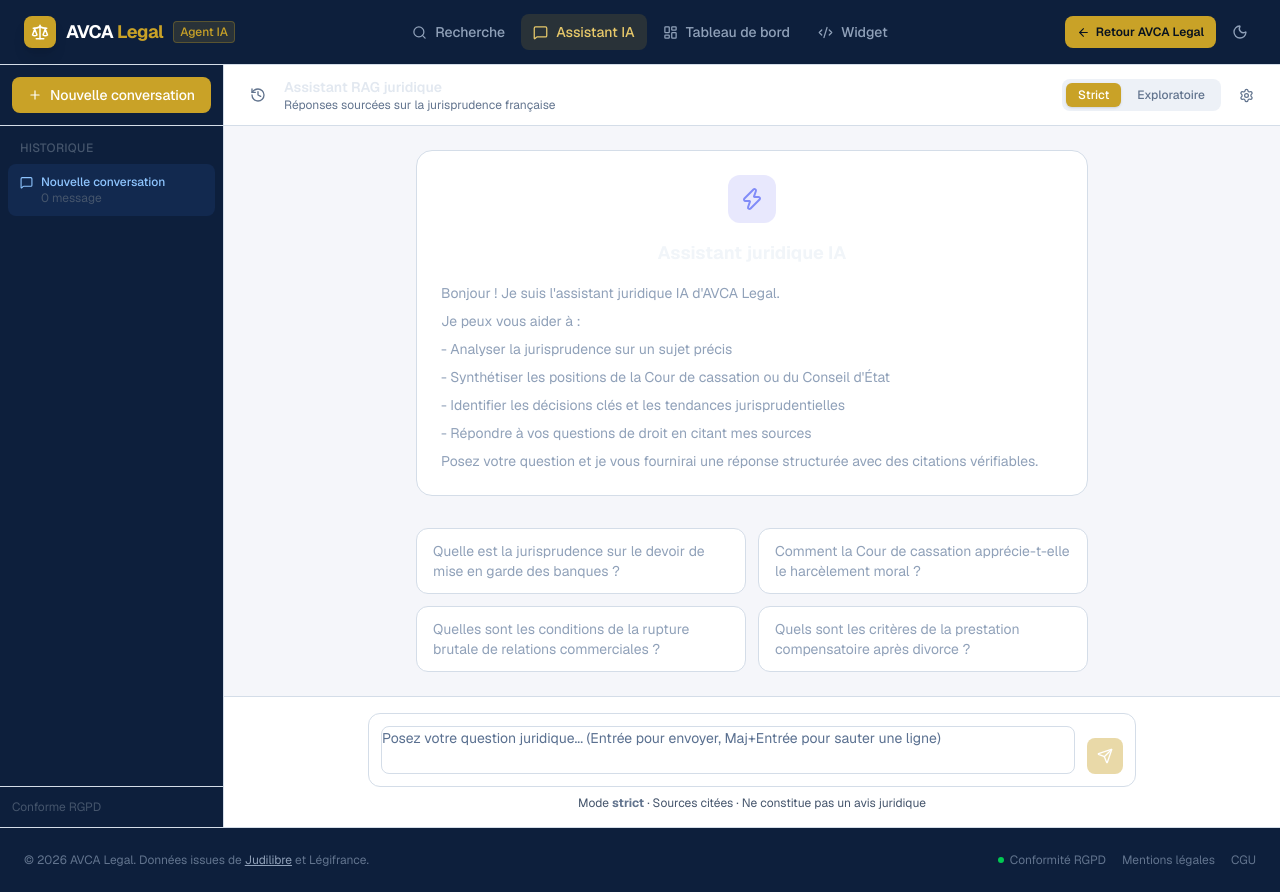
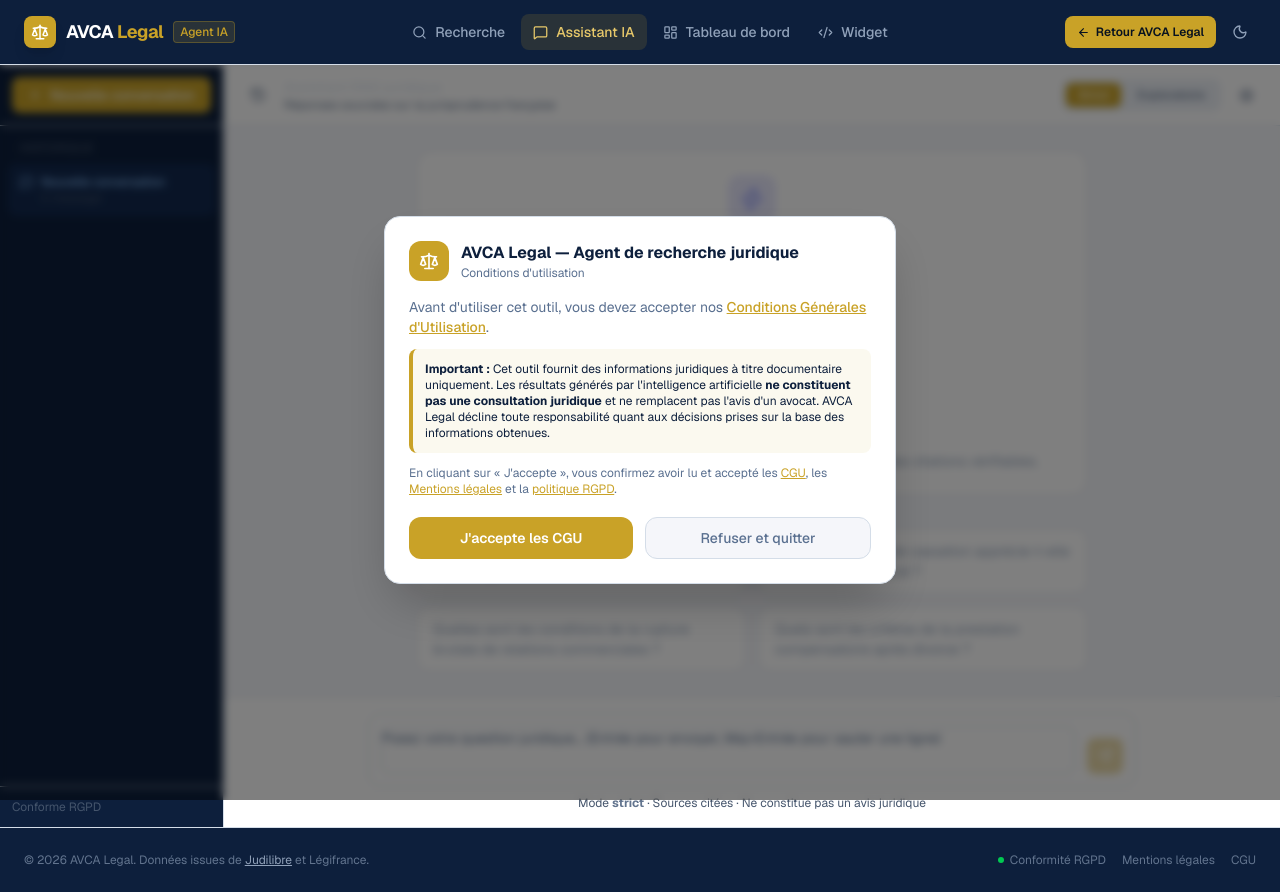
Before and after one commit to Jerem69AV/lexmind, a Next.js app: page /assistant in a window 1280 px wide. Built offline with nearby package versions, Linux system fonts and the light colour scheme.

Commit message:
feat: bannière CGU obligatoire avant utilisation du service
Co-Authored-By: Claude Sonnet 4.6 <noreply@anthropic.com>

```diff
--- a/app/layout.tsx
+++ b/app/layout.tsx
@@ -4,6 +4,7 @@ import Link from "next/link";
 import { Providers } from "@/components/providers";
 import { Navigation } from "@/components/navigation";
 import { ConditionalFooter } from "@/components/conditional-footer";
+import { CguBanner } from "@/components/cgu-banner";
 import "./globals.css";
 
 const geistSans = Geist({
@@ -52,6 +53,7 @@ export default function RootLayout({
         style={{ backgroundColor: "var(--background)", color: "var(--foreground)" }}
       >
         <Providers>
+          <CguBanner />
           <Navigation />
           <main className="flex-1 flex flex-col">{children}</main>
           <ConditionalFooter>
--- /dev/null
+++ b/components/cgu-banner.tsx
@@ -0,0 +1,86 @@
+"use client";
+
+import { useState, useEffect } from "react";
+import Link from "next/link";
+import { Scale, X } from "lucide-react";
+
+export function CguBanner() {
+  const [accepted, setAccepted] = useState(true); // true par défaut pour éviter le flash SSR
+
+  useEffect(() => {
+    const stored = localStorage.getItem("cgu_accepted");
+    if (!stored) setAccepted(false);
+  }, []);
+
+  const handleAccept = () => {
+    localStorage.setItem("cgu_accepted", "1");
+    setAccepted(true);
+  };
+
+  if (accepted) return null;
+
+  return (
+    <div className="fixed inset-0 z-50 flex items-end sm:items-center justify-center p-4" style={{ backgroundColor: "rgba(0,0,0,0.5)", backdropFilter: "blur(4px)" }}>
+      <div
+        className="w-full max-w-lg rounded-2xl p-6 shadow-2xl"
+        style={{ backgroundColor: "var(--card)", border: "1px solid var(--border)" }}
+      >
+        {/* Header */}
+        <div className="flex items-center gap-3 mb-4">
+          <div className="w-10 h-10 rounded-xl flex items-center justify-center flex-shrink-0" style={{ backgroundColor: "var(--primary)" }}>
+            <Scale size={20} className="text-white" />
+          </div>
+          <div>
+            <h2 className="text-base font-bold" style={{ color: "var(--foreground)" }}>
+              AVCA Legal — Agent de recherche juridique
+            </h2>
+            <p className="text-xs" style={{ color: "var(--muted-foreground)" }}>
+              Conditions d&apos;utilisation
+            </p>
+          </div>
+        </div>
+
+        {/* Body */}
+        <div className="text-sm mb-5 space-y-3" style={{ color: "var(--muted-foreground)" }}>
+          <p>
+            Avant d&apos;utiliser cet outil, vous devez accepter nos{" "}
+            <Link href="/cgu" target="_blank" className="underline font-medium" style={{ color: "var(--primary)" }}>
+              Conditions Générales d&apos;Utilisation
+            </Link>.
+          </p>
+          <div className="p-3 rounded-lg border-l-4 text-xs" style={{ borderColor: "var(--primary)", backgroundColor: "rgba(201,162,39,0.07)", color: "var(--foreground)" }}>
+            <strong>Important :</strong> Cet outil fournit des informations juridiques à titre documentaire uniquement.
+            Les résultats générés par l&apos;intelligence artificielle <strong>ne constituent pas une consultation juridique</strong> et ne remplacent pas l&apos;avis d&apos;un avocat.
+            AVCA Legal décline toute responsabilité quant aux décisions prises sur la base des informations obtenues.
+          </div>
+          <p className="text-xs" style={{ color: "var(--muted-foreground)" }}>
+            En cliquant sur « J&apos;accepte », vous confirmez avoir lu et accepté les{" "}
+            <Link href="/cgu" target="_blank" className="underline" style={{ color: "var(--primary)" }}>CGU</Link>,
+            les{" "}
+            <Link href="/mentions-legales" target="_blank" className="underline" style={{ color: "var(--primary)" }}>Mentions légales</Link>{" "}
+            et la{" "}
+            <Link href="/rgpd" target="_blank" className="underline" style={{ color: "var(--primary)" }}>politique RGPD</Link>.
+          </p>
+        </div>
+
+        {/* Actions */}
+        <div className="flex flex-col sm:flex-row gap-3">
+          <button
+            onClick={handleAccept}
+            className="flex-1 py-2.5 rounded-xl text-sm font-semibold text-white transition-all hover:brightness-110"
+            style={{ backgroundColor: "var(--primary)" }}
+          >
+            J&apos;accepte les CGU
+          </button>
+          <a
+            href="https://avca-avocats.fr"
+            className="flex-1 py-2.5 rounded-xl text-sm font-medium text-center border transition-colors"
+            style={{ borderColor: "var(--border)", color: "var(--muted-foreground)", backgroundColor: "var(--background)" }}
+          >
+            Refuser et quitter
+          </a>
+        </div>
+      </div>
+    </div>
+  );
+}
```
